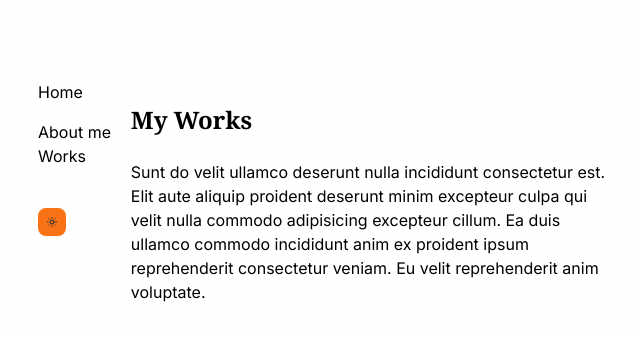
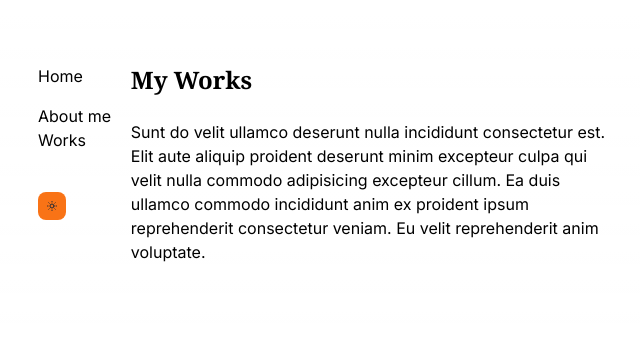
Before and after one commit to fbottarelli/personal-portfolio, a Next.js app: page /posts in a window 1280 px wide. Shown: the top 340 px of the page, without its empty margins (314-954 px from the left). Built offline with nearby package versions, Linux system fonts and the light colour scheme.

Commit message:
Tailwind improvements

```diff
--- a/src/app/layout.tsx
+++ b/src/app/layout.tsx
@@ -19,9 +19,9 @@ export default function RootLayout({
     <html lang="en">
       {/* <body className={inter.className}>{children}</body>  */}
       <body className={`${inter.className}`}>
-        <div className="antialiased max-w-sm md:max-w-xl flex flex-col md:flex-row mx-auto mt-8 lg:mt-20 p-5 md:p-0">
+        <div className="my-body">
           <Nav /> {/* Render the Navbar */}
-          <main className="flex flex-col items-center">
+          <main className="central-column">
           {children}</main>
         </div>
       </body>
--- a/src/app/posts/page.tsx
+++ b/src/app/posts/page.tsx
@@ -3,7 +3,7 @@ import React from 'react'
 const page = () => {
   return (
     <div className="flex-col">
-        <div className="font-serif font-semibold text-2xl my-6">
+        <div className="sec-title">
             <p> My Works</p>
         </div>
         <div>
--- a/src/components/Nav.tsx
+++ b/src/components/Nav.tsx
@@ -5,7 +5,7 @@ import Link from 'next/link'
 const Nav = () => {
   return (
     <>
-      <div className="sticky lg:top-20">
+      {/*<div className="sticky">*/}
         <nav className="flex flex-row md:flex-col relative">
             <div className="flex flex-row md:flex-col">
               <Link href="./" className="mr-12 md:mb-4">Home</Link>
@@ -15,7 +15,7 @@ const Nav = () => {
             {/* Dark/light button */}
             <SwitchTheme/>
         </nav>
-      </div>
+      {/*</div>*/}
 
 
 
--- a/src/components/SwitchTheme.tsx
+++ b/src/components/SwitchTheme.tsx
@@ -14,7 +14,7 @@ export default function ThemeSwitch() {
   return (
     <button
       onClick={toggle}
-      className={`flex h-5 w-5 sm:h-7 sm:w-7 items-center justify-center rounded-lg transition-all bg-orange-500 text-white uppercase px-2 py-1 ${
+      className={`flex h-7 w-7 items-center justify-center rounded-lg transition-all bg-orange-500 text-white uppercase px-2 py-1 ${
         darkMode ? 'dark:bg-blue-600' : ''
       } mx-10 md:my-10 md:mx-0`}
     >
--- a/styles/globals.css
+++ b/styles/globals.css
@@ -25,3 +25,15 @@ body {
     )
     rgb(var(--background-start-rgb));
 }
+
+.my-body {
+  @apply antialiased max-w-sm md:max-w-xl flex flex-col md:flex-row mx-auto mt-8 md:mt-16 p-5 md:p-0;
+}
+
+.central-column {
+  @apply flex flex-col items-center
+}
+
+.sec-title {
+  @apply font-serif font-semibold text-2xl mb-6 mt-6 md:mt-0
+}
```
